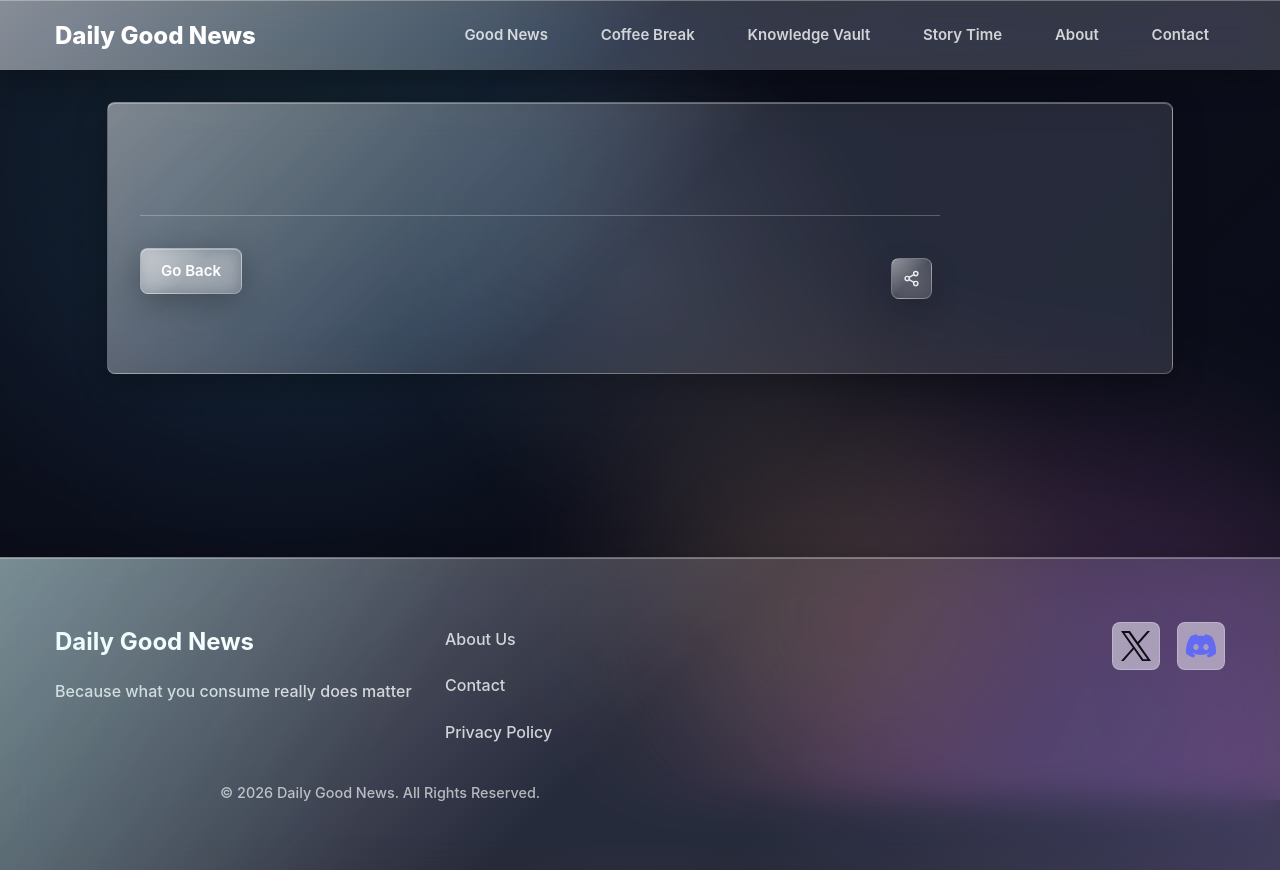
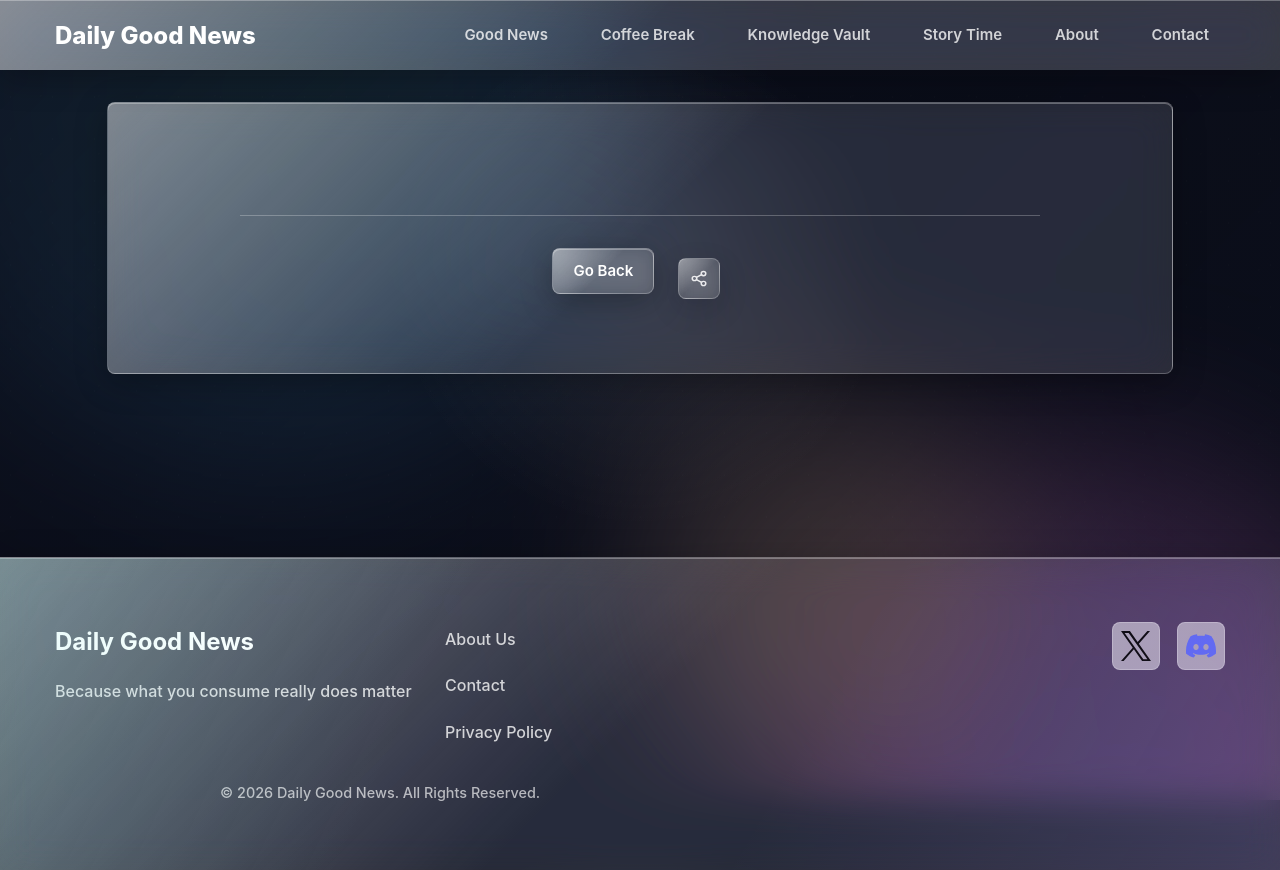
Before and after one commit to skillsharer/dailygoodnews-frontend, a Flask app: template templates/article_item.html in a window 1280 px wide. Run offline with Flask 3, Linux system fonts and the light colour scheme; the template is opened without the code that fills it, so the values that code supplies are empty; parts of the project's set-up code (start-up, migrations or seed data) failed here and were passed over.

Commit message:
Center aligned the footer at article items

```diff
--- a/static/css/components.css
+++ b/static/css/components.css
@@ -1736,7 +1736,17 @@ a.article-meta-item:hover {
 .articles-footer,
 .knowledge-footer,
 .storytime-footer {
-    justify-content: space-between;
+    width: 100%;
+    margin-right: auto;
+    margin-left: auto;
+    justify-content: center;
+}
+
+.news-item-page .news-footer .social-share-container,
+.articles-item-page .articles-footer .social-share-container,
+.knowledge-item-page .knowledge-footer .social-share-container,
+.storytime-item-page .storytime-footer .social-share-container {
+    margin-left: 0;
 }
 
 .social-share {
```
